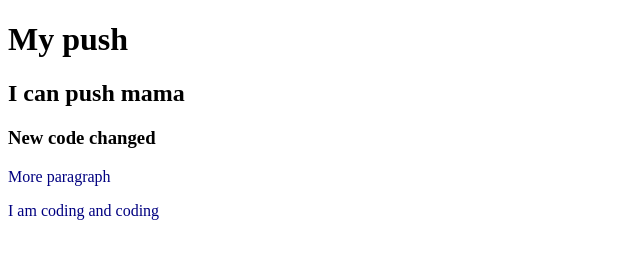
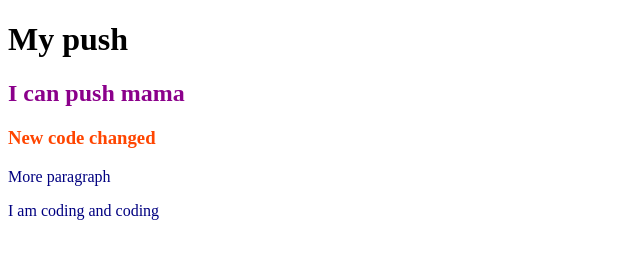
Before and after one commit to rahad2694/my-first-repo, a plain HTML site: page index.html in a window 1280 px wide. Shown: the whole page, without its empty margins (0-640 px from the left). Drawn offline with Linux system fonts and the light colour scheme.

Commit message:
new h2 added

```diff
--- a/style.css
+++ b/style.css
@@ -1,3 +1,9 @@
 p{
     color: navy;
 }
+h3{
+    color: orangered;
+}
+h2{
+    color: darkmagenta;
+}
```
